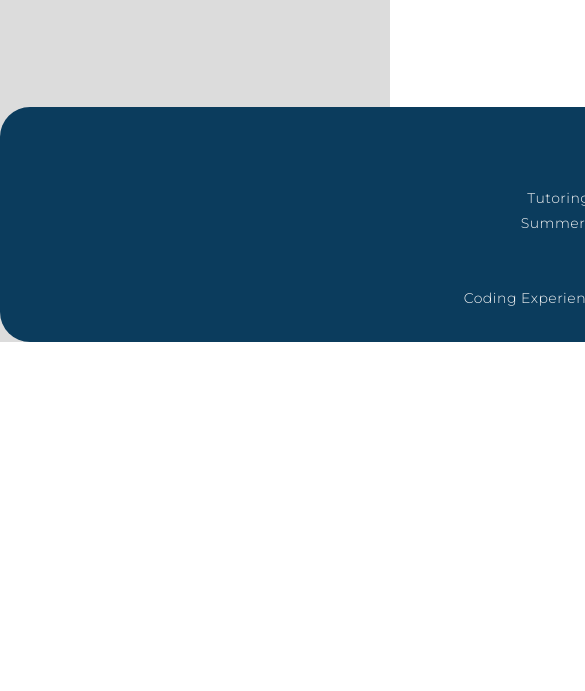
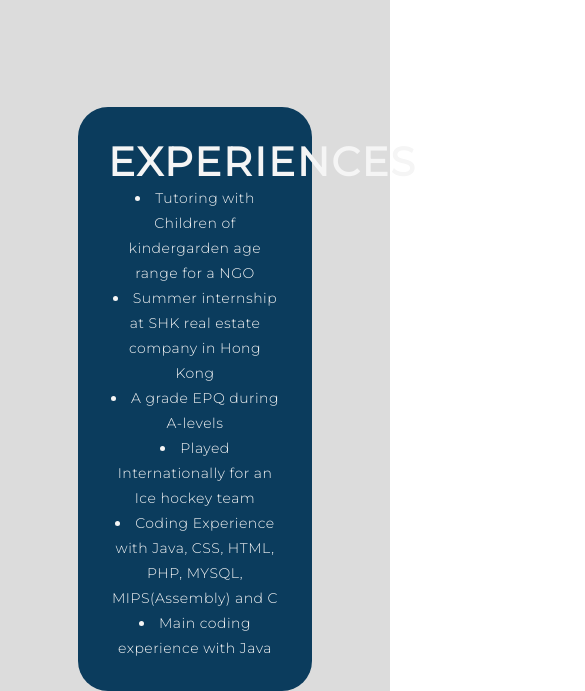
Before and after one commit to BAronHW/website.github.io, a plain HTML site: page index.html in a window 390 px wide. Shown: the part 1766-2457 px from the top of the page, 585 px wide, since content can reach past the window. Before the commit the page ends 2108 px from the top, so only its background shows below. Drawn offline with Linux system fonts and the light colour scheme.

Commit message:
changed height and width to percentages to make it work on phone

```diff
--- a/index.html
+++ b/index.html
@@ -78,11 +78,12 @@
         </div>
 
         <div class="experiences-p">
-        <p>Tutoring with Children of kindergarden age range for a NGO</p>
-        <p>Summer internship at SHK real estate company in Hong Kong</p>
-        <p>A grade EPQ during A-levels</p>
-        <p>Played Internationally for an Ice hockey team</p>
-        <p>Coding Experience with Java, CSS, HTML, PHP, MYSQL, MIPS(Assembly) and C</p>
+        <li>Tutoring with Children of kindergarden age range for a NGO </li>
+        <li>Summer internship at SHK real estate company in Hong Kong</li>
+        <li>A grade EPQ during A-levels</li>
+        <li>Played Internationally for an Ice hockey team</li>
+        <li>Coding Experience with Java, CSS, HTML, PHP, MYSQL, MIPS(Assembly) and C</li>
+        <li>Main coding experience with Java</li>
 
         </div>
 
--- a/style.css
+++ b/style.css
@@ -262,8 +262,8 @@ img {
     background-size: cover;
     position: relative;
     text-align: center;
-    width: 1500px;
-    height: 235px;
+    width: 60%;
+    height: 100%;
     margin: auto;
 
 
```
